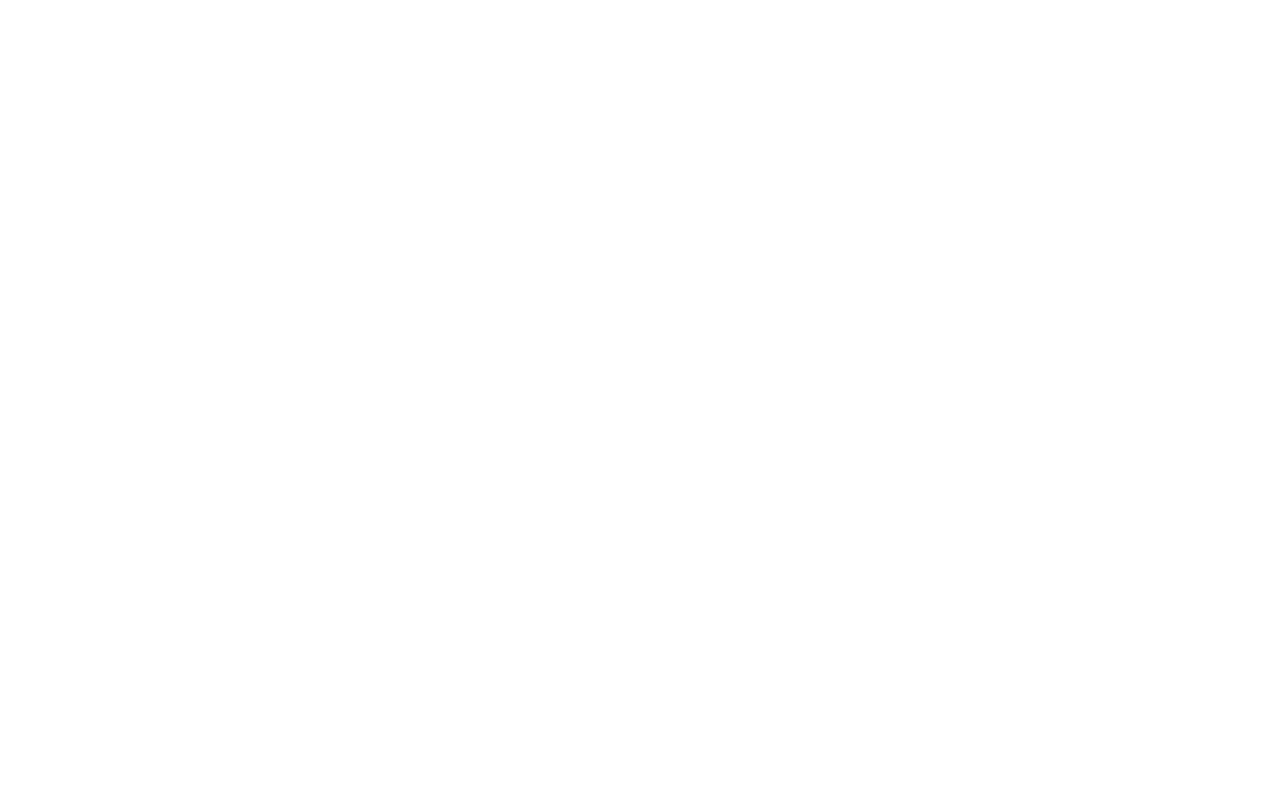
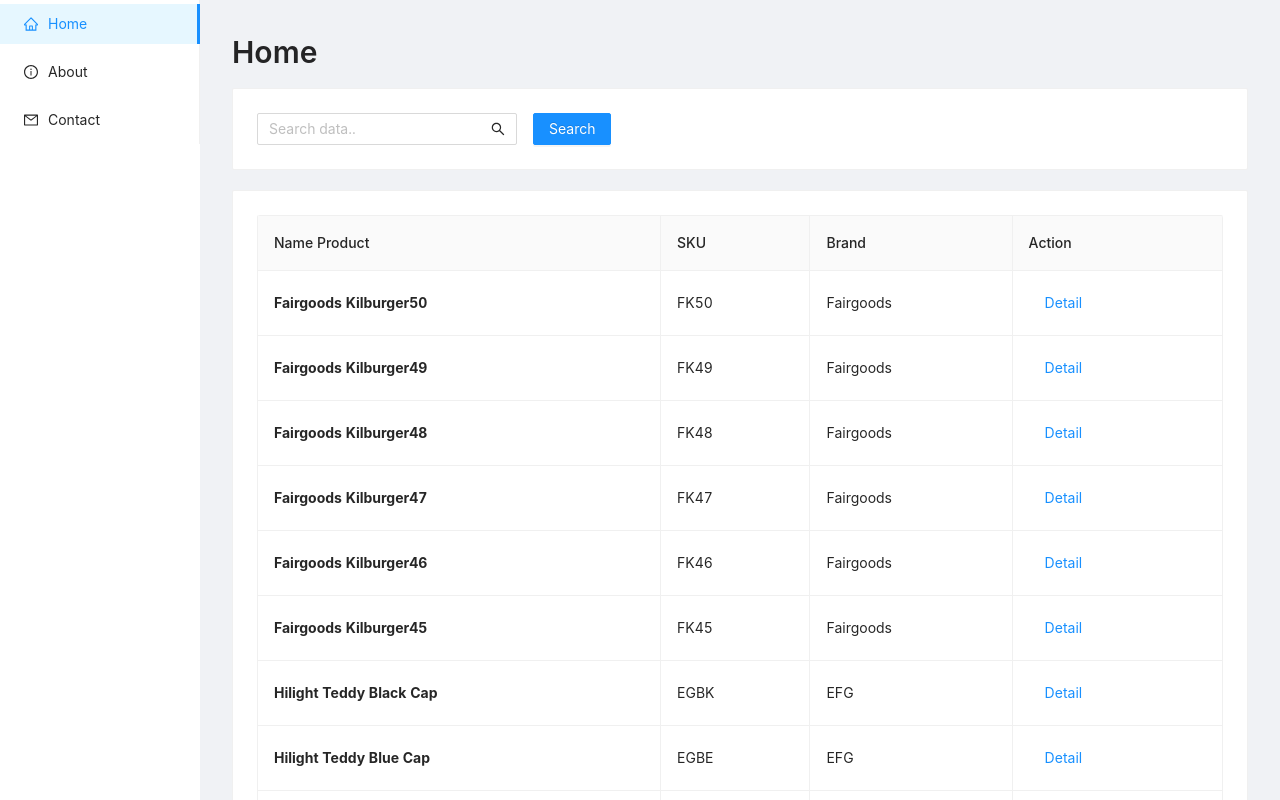
Before and after one commit to AhmadZaky19/mitrafor-test, a React (Create React App) app: page /home in a window 1280 px wide. Before the commit this address had no page. Shown: the top 800 px of the page. Built offline with nearby package versions, Linux system fonts and the light colour scheme.

Commit message:
Add home and contact page

```diff
--- a/src/App.js
+++ b/src/App.js
@@ -1,17 +1,17 @@
 import { Route, Routes, Navigate } from "react-router-dom";
 import Sidebar from "./components/sidebar";
-// import Home from './pages/home';
+import Home from './pages/home';
 import About from "./pages/about";
-// import Contact from "./pages/contact";
+import Contact from "./pages/contact";
 
 function App() {
   return (
     <Routes>
       <Route path="/" element={<Sidebar />}>
-        {/* <Route path="/" element={<Navigate to="/home" />} /> */}
-        {/* <Route index path="/home" element={<Home />} /> */}
+        <Route path="/" element={<Navigate to="/home" />} />
+        <Route index path="/home" element={<Home />} />
         <Route index path="/about" element={<About />} />
-        {/* <Route index path="/contact" element={<Contact />} /> */}
+        <Route index path="/contact" element={<Contact />} />
       </Route>
     </Routes>
   );
--- /dev/null
+++ b/src/pages/contact/index.js
@@ -0,0 +1,75 @@
+import React, { Component } from 'react';
+import { Typography, Card, Form, Input, Row, Space, Button, Image, Col } from 'antd'
+import {
+  AppstoreOutlined,
+  BarChartOutlined,
+  DashboardOutlined,
+  DownOutlined,
+  HomeOutlined,
+  InboxOutlined,
+  PaperClipOutlined,
+  SendOutlined,
+  SettingOutlined,
+  TagOutlined,
+  UserOutlined,
+} from "@ant-design/icons";
+import { NavLink, useLocation, Outlet } from "react-router-dom";
+// import "./index.css"
+
+
+class Contact extends Component {
+  constructor(props) {
+    super(props);
+    this.state = {
+      data: ([])
+    }
+  }
+
+componentDidMount() {
+
+}
+
+render() {
+    return (
+      <div>
+        <Typography.Title level={2}>Contact</Typography.Title>
+        <Card>
+          <Typography.Title level={5}>Send your inquiry to us and we'll get back to you quickly</Typography.Title>
+          <Row gutter={[64, 64]}>
+            <Col md={12}>
+              <Form
+                layout='vertical'
+                autoComplete="off"
+              >
+                <Form.Item
+                  label="Name"
+                  name="name"
+                >
+                  <Input />
+                </Form.Item>
+                <Form.Item
+                  label="Email"
+                  name="email"
+                >
+                  <Input />
+                </Form.Item>
+                <Form.Item
+                  label="Message"
+                  name="message"
+                >
+                  <Input.TextArea />
+                </Form.Item>
+                <Button htmlType='submit' type='primary'>Send Message</Button>
+              </Form>
+            </Col>
+            <Col>
+              <Image preview={false} width={350} src="https://gw.alipayobjects.com/zos/rmsportal/KDpgvguMpGfqaHPjicRK.svg" />
+            </Col>
+          </Row>
+        </Card>
+      </div>
+     );
+  }
+}
+
+export default Contact;
--- /dev/null
+++ b/src/pages/home/index.css
@@ -0,0 +1,4 @@
+/* .menu {
+  text-decoration: none;
+  color: white;
+} */
--- /dev/null
+++ b/src/pages/home/index.js
@@ -0,0 +1,113 @@
+import React, { Component } from 'react';
+import { Card, Form, Input, Typography, Button, Table, Space, Modal, Tag } from 'antd';
+import { SearchOutlined } from "@ant-design/icons";
+import { Link, useParams } from 'react-router-dom';
+import "./index.css";
+import Product from "../../data/mitrafor.json";
+
+
+class Home extends Component {
+  constructor(props) {
+    super(props);
+
+    this.state = {
+      data: Product.data,
+      selected: null,
+      modal: false,
+    }
+
+    this.tableColumns = [
+      {
+        title: 'Name Product',
+        dataIndex: 'name',
+        key: 'name',
+        render: (value) => <b>{value}</b>
+      },
+      {
+        title: 'SKU',
+        dataIndex: 'sku',
+        key: 'sku',
+      },
+      {
+        title: 'Brand',
+        dataIndex: 'brand',
+        key: 'brand',
+      },
+      {
+        title: 'Action',
+        dataIndex: 'id',
+        key: 'id',
+        render: (value, record) =>
+        <Space>
+          <Button type='link' onClick={() => this.selectData(record)}>Detail</Button>
+        </Space >
+      },
+    ];
+
+    this.modalColumns = [
+      {
+        title: 'Name Product',
+        dataIndex: 'name',
+        key: 'name',
+      },
+      {
+        title: 'SKU',
+        dataIndex: 'sku',
+        key: 'sku',
+      },
+      {
+        title: 'Brand',
+        dataIndex: 'brand',
+        key: 'brand',
+      },
+    ];
+  }
+
+  selectData = (record) => {
+    this.setState({
+      selected: record,
+      modal: true,
+    })
+  }
+
+  render() {
+    return (
+      <div>
+        <Typography.Title level={2}>Home</Typography.Title>
+        <Card style={{marginBottom: 20}}>
+          <Form
+          // onFinish={submitFilter}
+          layout='inline'>
+            <Form.Item name="search">
+              <Input placeholder='Search data..' suffix={<SearchOutlined />} />
+            </Form.Item>
+            <Button htmlType='submit' type='primary'>Search</Button>
+          </Form>
+        </Card>
+        <Card>
+          <Table
+            columns={this.tableColumns}
+            dataSource={this.state.data}
+            bordered
+          />
+        </Card>
+
+        <Modal
+          title="Detail Product"
+          visible={this.state.modal}
+          // onCancel={this.setState({modal: false})}
+          footer={false}
+          maskClosable={false}
+        >
+          <Table
+            columns={this.modalColumns}
+            dataSource={this.state.data}
+            bordered
+          />
+        </Modal>
+      </div>
+    );
+  }
+}
+
+export default Home;
```
